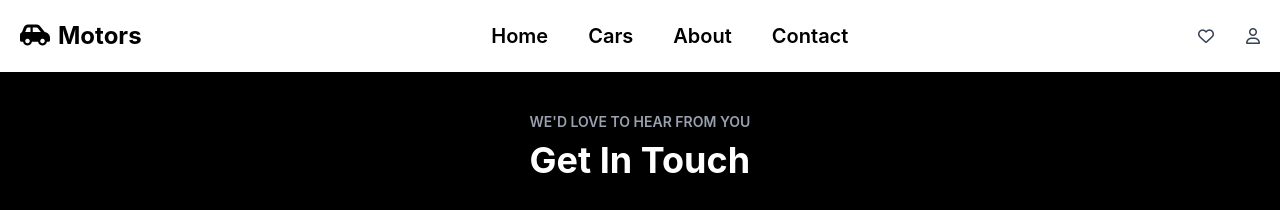
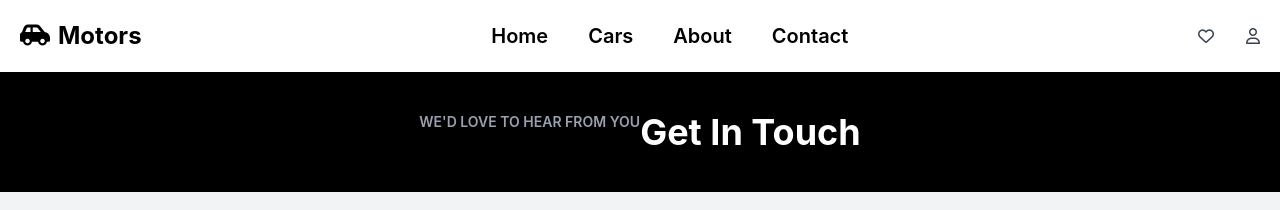
Before and after one commit to inNetMedia/car-dealer-front-end, a React (Vite) app: page /contact in a window 1280 px wide. Shown: the top 210 px of the page. Built offline with nearby package versions, Linux system fonts and the light colour scheme; grey boxes are pictures that could not be loaded.

Commit message:
fixed: max width hero section, contact allcars

```diff
--- a/src/pages/AllCars.jsx
+++ b/src/pages/AllCars.jsx
@@ -104,8 +104,8 @@ function AllCars(){
     return(
         <section>
             { showLogIn && (<LogReg />)}
-            <div className="bg-black text-white p-8 flex-1 w-[100%] justify-center">
-                <div className="max-w-[1336px]">
+            <div className="bg-black w-full flex justify-center p-8 text-white">
+                <div className="w-full max-w-[1336px]">
                     <h1 className="font-bold text-4xl mb-5">Our Fleet</h1>
                     <p>Every vehicle in our showroom -- hand-picked, fully inspected, ready to drive.</p>
                 </div>
--- a/src/pages/Contact.jsx
+++ b/src/pages/Contact.jsx
@@ -14,7 +14,7 @@ function Contact(){
         <section className="flex-1">
             { showLogIn && (<LogReg />)}
             <div className="bg-black text-white p-5 py-10 flex justify-center">
-                <div className="max-w-[1336px]">
+                <div className="max-w-[1336px] flex justify-start">
                     <p className="text-gray-400 text-sm font-semibold mb-2">WE'D LOVE TO HEAR FROM YOU</p>
                     <h1 className="font-bold text-4xl">Get In Touch</h1>
                 </div>
```
